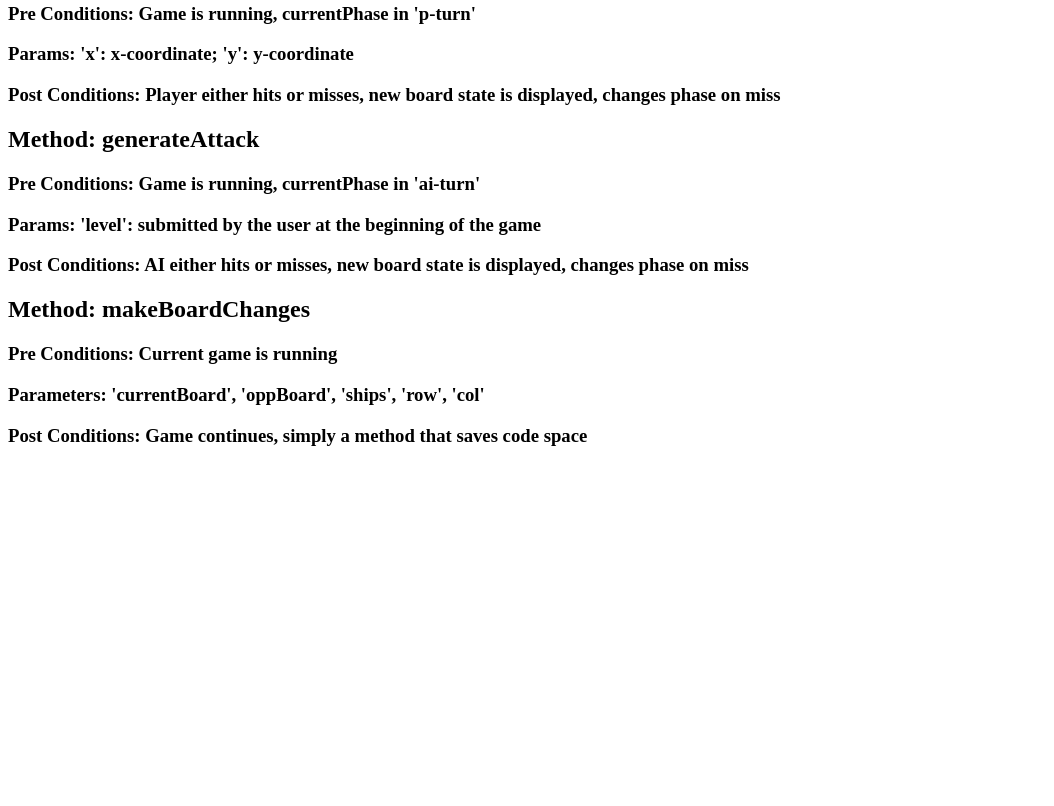
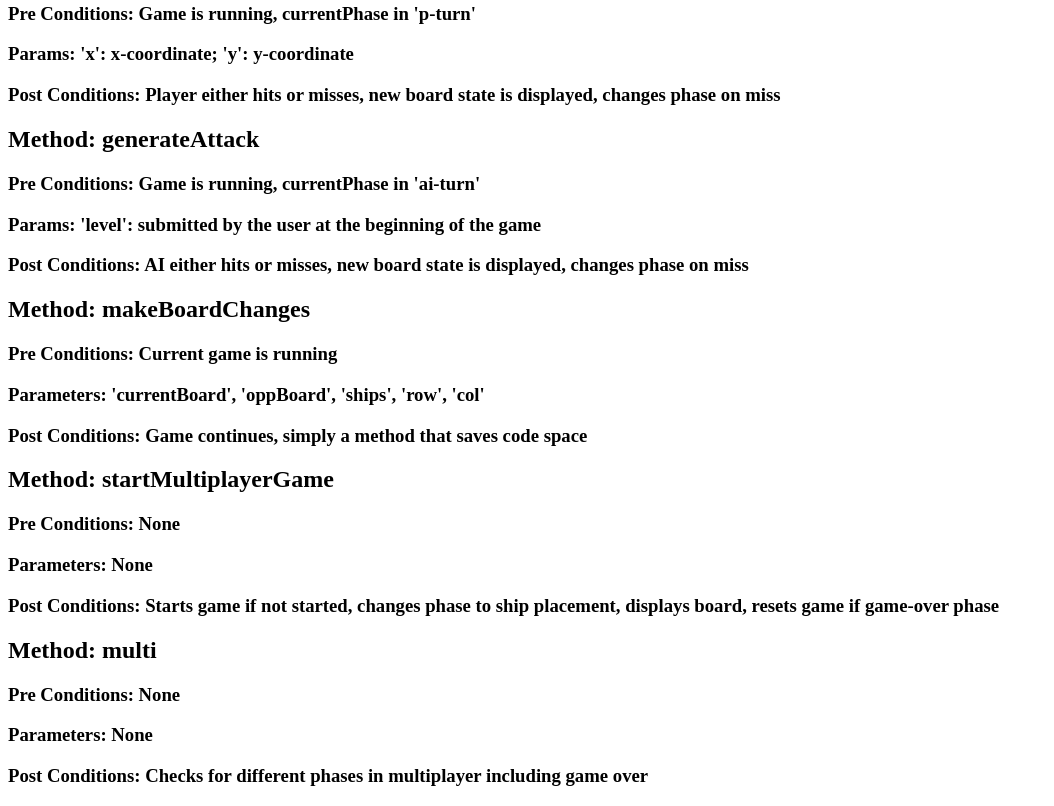
Before and after one commit to l583m086/448_Project2, a website: page documentation/documentation.html in a window 1280 px wide. Shown: the part 4705-5511 px from the top of the page, without its empty margins (0-1054 px from the left). Before the commit the page ends 5170 px from the top, so only its background shows below. Drawn offline with Linux system fonts and the light colour scheme.

Commit message:
Updated documentation

```diff
--- a/documentation/documentation.html
+++ b/documentation/documentation.html
@@ -154,4 +154,14 @@
         <h3>Pre Conditions: Current game is running</h3>
         <h3>Parameters: 'currentBoard', 'oppBoard', 'ships', 'row', 'col'</h3>
         <h3>Post Conditions: Game continues, simply a method that saves code space</h3>
+
+        <h2>Method: startMultiplayerGame</h2>
+        <h3>Pre Conditions: None</h3>
+        <h3>Parameters: None</h3>
+        <h3>Post Conditions: Starts game if not started, changes phase to ship placement, displays board, resets game if game-over phase</h3>
+
+        <h2>Method: multi</h2>
+        <h3>Pre Conditions: None</h3>
+        <h3>Parameters: None</h3>
+        <h3>Post Conditions: Checks for different phases in multiplayer including game over</h3>
 </body>
```
